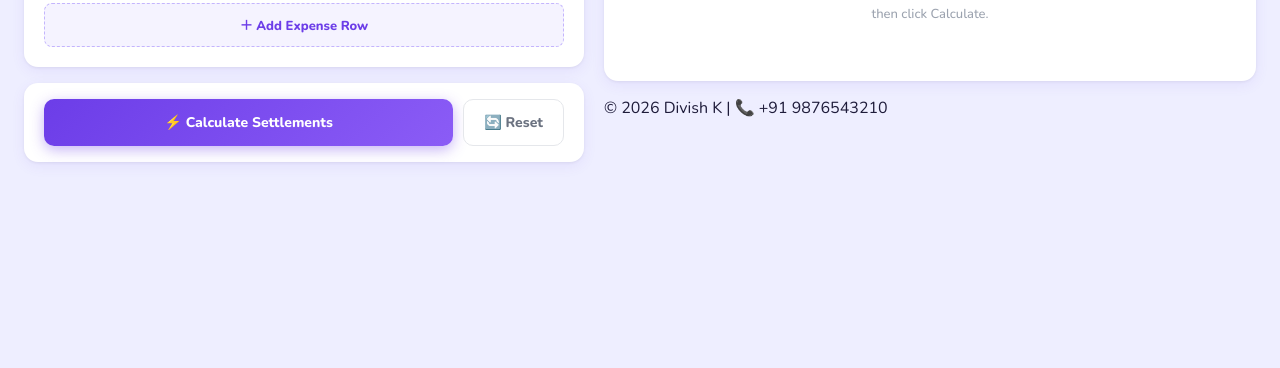
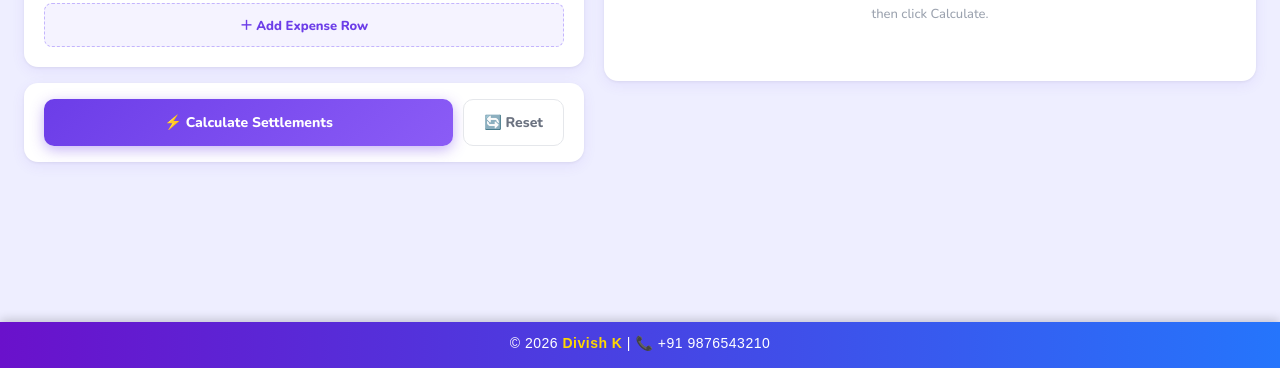
Before and after one commit to kaveskajayagopi2008-dotcom/Smart-expensive-tracker, a plain HTML site: page index.html in a window 1280 px wide. Shown: the part 432-800 px from the top of the page. Drawn offline with nearby package versions, Linux system fonts and the light colour scheme; no server answers.

Commit message:
Update style.css

```diff
--- a/style.css
+++ b/style.css
@@ -250,3 +250,46 @@
       align-items: center;
       gap: 8px;
     }
+.footer {
+  width: 100%;
+  padding: 15px 0;
+  text-align: center;
+  background: linear-gradient(90deg, #6a11cb, #2575fc);
+  position: fixed;   /* Always at bottom */
+  bottom: 0;
+  left: 0;
+  color: white;
+  font-family: 'Poppins', sans-serif;
+  box-shadow: 0 -2px 10px rgba(0,0,0,0.2);
+}
+
+.footer-content p {
+  margin: 0;
+  font-size: 14px;
+  letter-spacing: 0.5px;
+  transition: 0.3s ease;
+}
+
+/* Highlight name effect */
+.highlight {
+  font-weight: bold;
+  color: #ffd700;
+  position: relative;
+  cursor: pointer;
+}
+
+/* Glow animation */
+.highlight:hover {
+  text-shadow: 0 0 10px #ffd700, 0 0 20px #ffcc00, 0 0 30px #ffaa00;
+}
+
+/* Subtle floating animation */
+.footer-content {
+  animation: float 3s ease-in-out infinite;
+}
+
+@keyframes float {
+  0% { transform: translateY(0px); }
+  50% { transform: translateY(-2px); }
+  100% { transform: translateY(0px); }
+}
```
